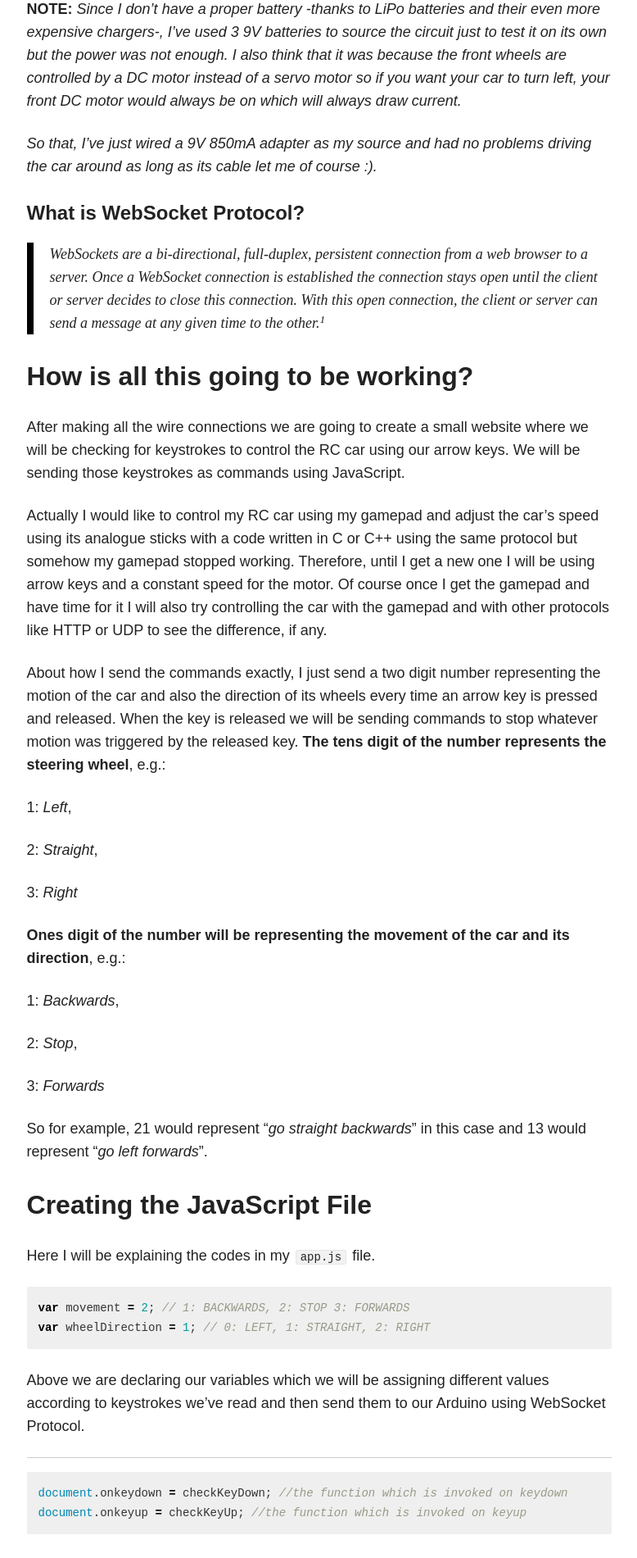
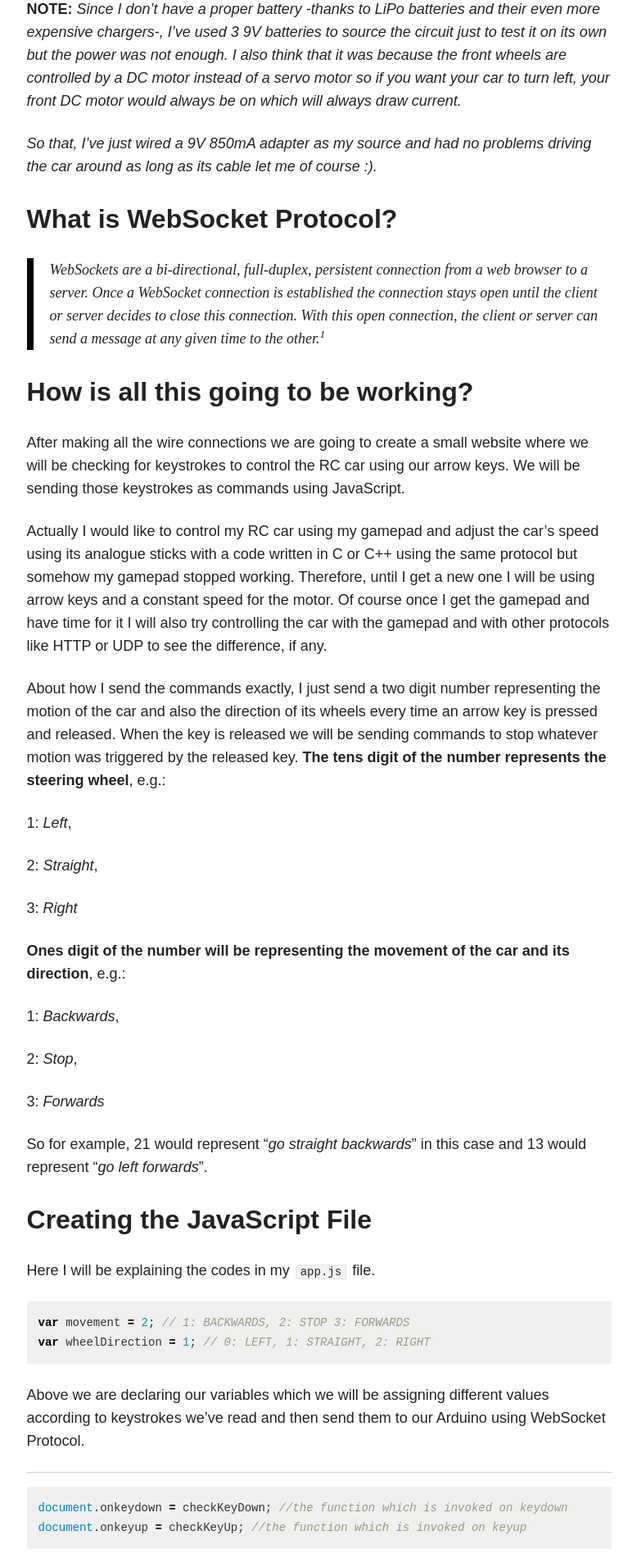
Before and after one commit to andreyuhai/andreyuhai.github.io.old, a Jekyll site: the page built from _posts/articles/2018-06-19-wifi-controlled-rc-car-using-esp8266.md, in a window 1280 px wide. Shown: the part 2528-4429 px from the top of the page at 82% size, without its empty margins (347-1125 px from the left). Built offline with Jekyll 4.4.1, drawn with Linux system fonts in a browser that asks for light colours; nearby versions of some CDN libraries; comment, search, counter and statistics services are not loaded.

````diff
--- a/_posts/articles/2018-06-19-wifi-controlled-rc-car-using-esp8266.md
+++ b/_posts/articles/2018-06-19-wifi-controlled-rc-car-using-esp8266.md
@@ -50,7 +50,7 @@
 
 *So that, I've just wired a 9V 850mA adapter as my source and had no problems driving the car around as long as its cable let me of course :).*
 
-#### What is WebSocket Protocol?
+## What is WebSocket Protocol?
 
 >WebSockets are a bi-directional, full-duplex, persistent connection from a web browser to a server. Once a WebSocket connection is established the connection stays open until the client or server decides to close this connection. With this open connection, the client or server can send a message at any given time to the other.<sup>[1][1]</sup>
 
@@ -187,7 +187,7 @@
 ```
 This is the same process as `checkKeyDown` function. The only difference is that this function sends stop signals after a key is released.
 
-#### Complete JavaScript File
+## Complete JavaScript File
 
 ```javascript
 //app.js
@@ -269,7 +269,7 @@
 }
 ```
 
-#### Creating the HTML File
+## Creating the HTML File
 
 Creating the index.html is quite easy since we won't need any content. Our `app.js` will do the work, hence we only need to include it with `<script>` tags.
 
````
